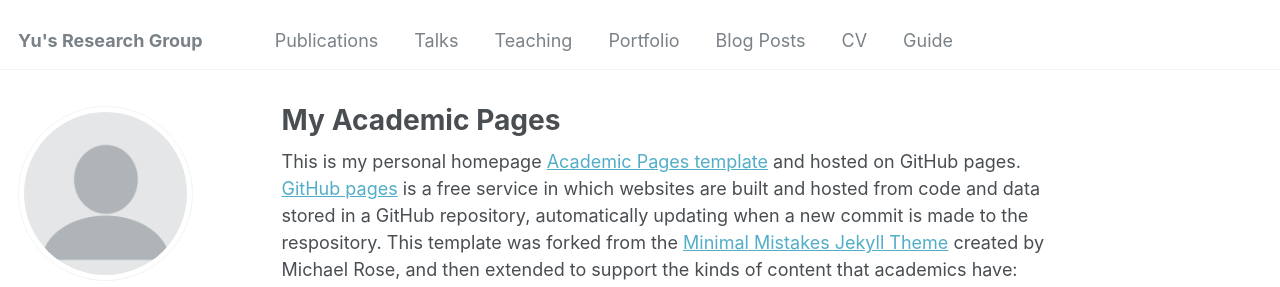
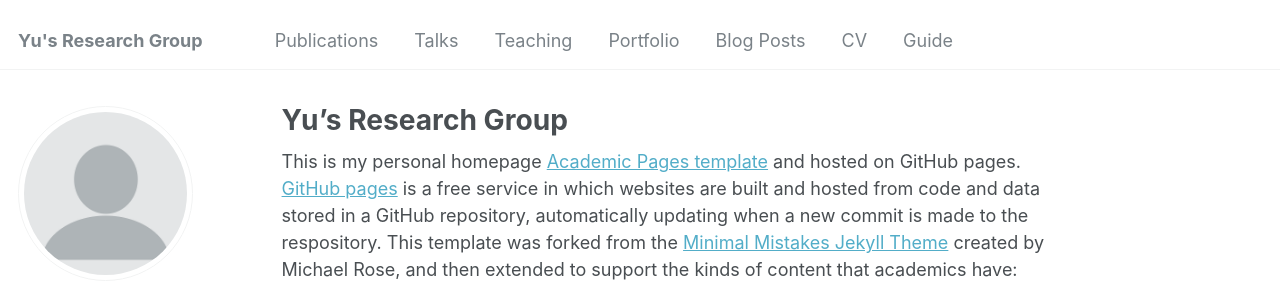
Before and after one commit to yangyu21/yangyu21.github.io, a Jekyll site: the page built from _pages/about.md, in a window 1280 px wide and 900 px high. Shown: the top 287 px of the window. Built offline with Jekyll 4.4.1, drawn with Linux system fonts in a browser that asks for light colours; some web fonts are replaced.

Commit message:
Update about.md

```diff
--- a/_pages/about.md
+++ b/_pages/about.md
@@ -1,6 +1,6 @@
 ---
 permalink: /
-title: "My Academic Pages"
+title: "Yu's Research Group"
 author_profile: true
 redirect_from:
   - /about/
```
